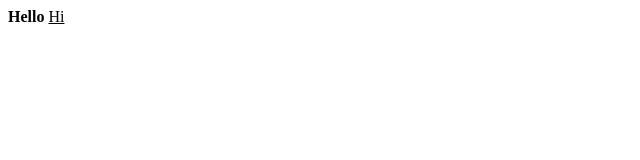
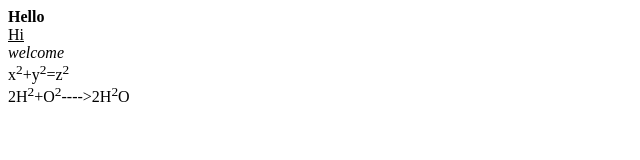
Before and after one commit to iamneo-production/fcffcebbdfbebcadaeccdffeecabfeedab, a website: page public/index.html in a window 1280 px wide. Shown: the whole page, without its empty margins (0-640 px from the left). Drawn offline with Linux system fonts and the light colour scheme.

Commit message:
Backup Commit

```diff
--- a/public/index.html
+++ b/public/index.html
@@ -1,10 +1,11 @@
 <html>
-
-     <body>
+ <body>
 <p>
-    <b> Hello</b>
+    <b> Hello</b><br>
     <u> Hi</u><br>
-
+   <i>welcome</i><br>
+    x<sup>2</sup>+y<sup>2</sup>=z<sup>2</sup><br>
+2H<sup>2</sup>+O<sup>2</sup>---->2H<sup>2</sup>O<br>
 </p>
      </body>
 </html>
```
